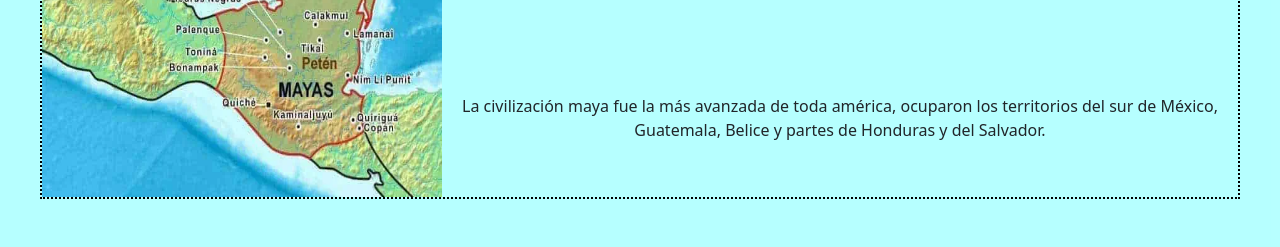
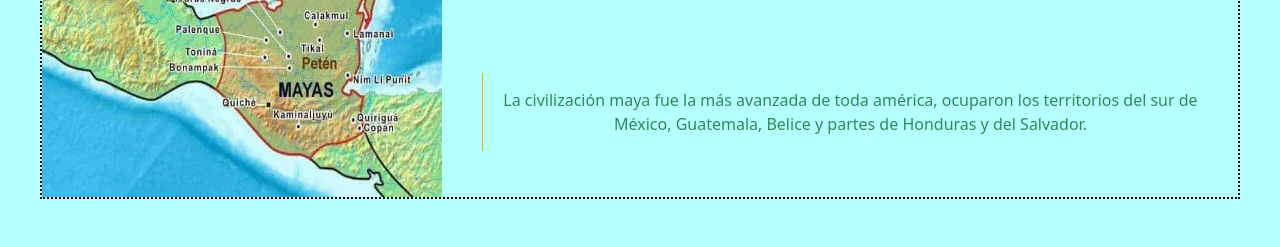
Before and after one commit to Emmanuel-ctrl-rgb/mi-repositorio-DW98, a plain HTML site: page index.html in a window 1280 px wide. Shown: the part 325-572 px from the top of the page. Drawn offline with nearby package versions, Linux system fonts and the light colour scheme.

```diff
--- a/index.html
+++ b/index.html
@@ -47,7 +47,7 @@
                 </picture>
                 <div>
                     <h1 class="h1">Aprendamos de los Mayas</h1>
-                    <p class=p">La civilización maya fue la más avanzada de toda américa, ocuparon los territorios del sur de México, Guatemala, Belice y partes de Honduras y del Salvador.</p>
+                    <p class="p">La civilización maya fue la más avanzada de toda américa, ocuparon los territorios del sur de México, Guatemala, Belice y partes de Honduras y del Salvador.</p>
                 </div>
             </article>
 
```
